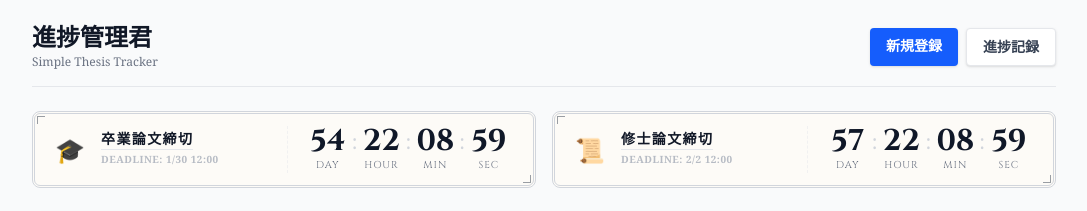
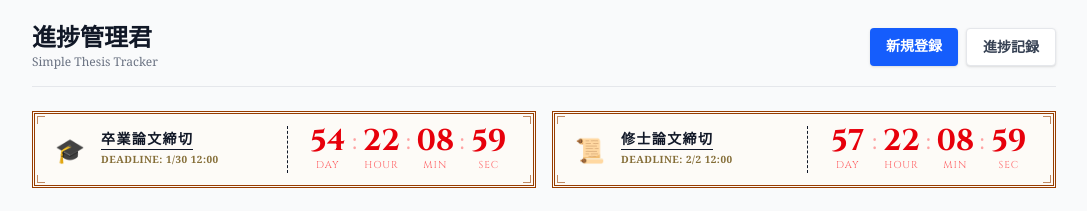
Before and after one commit to SimiChoco/SIDLab-paper-app, a Next.js app: page / in a window 1280 px wide. Shown: the top 211 px of the page, without its empty margins (96-1183 px from the left). Built offline with nearby package versions, Linux system fonts and the light colour scheme; no server answers; the database is empty.

Commit message:
update count design

```diff
--- a/src/app/components/DeadlineTimer.tsx
+++ b/src/app/components/DeadlineTimer.tsx
@@ -61,14 +61,12 @@ export default function DeadlineTimer() {
         title="卒業論文締切"
         date="1/30 12:00"
         data={timeLeft.undergrad}
-        colorClass="bg-indigo-500"
         icon="🎓"
       />
       <TimerCard
         title="修士論文締切"
         date="2/2 12:00"
         data={timeLeft.master}
-        colorClass="bg-pink-500"
         icon="📜"
       />
     </div>
@@ -78,13 +76,13 @@ export default function DeadlineTimer() {
 const TimeUnit = ({ value, label }: { value: number; label: string }) => (
   <div className="flex flex-col items-center justify-center min-w-[20px] sm:min-w-[48px]">
     <div
-      className="text-sm sm:text-3xl font-bold tabular-nums leading-none text-gray-900 text-center"
+      className="text-sm sm:text-3xl font-bold tabular-nums leading-none text-red-600 text-center"
       style={{ fontFamily: "'Cinzel', serif" }}
     >
       {value.toString().padStart(2, '0')}
     </div>
     <div
-      className="text-[6px] sm:text-[10px] font-medium text-gray-500 mt-0.5 uppercase tracking-tight sm:tracking-widest"
+      className="text-[6px] sm:text-[10px] font-medium text-red-400 mt-0.5 uppercase tracking-tight sm:tracking-widest"
       style={{ fontFamily: "'Cinzel', serif" }}
     >
       {label}
@@ -93,20 +91,18 @@ const TimeUnit = ({ value, label }: { value: number; label: string }) => (
 );
 
 const Separator = () => (
-  <div className="text-gray-300 font-light text-[10px] sm:text-xl -mt-0.5 sm:-mt-4 font-serif mx-0">:</div>
+  <div className="text-red-300 font-light text-[10px] sm:text-xl -mt-0.5 sm:-mt-4 font-serif mx-0">:</div>
 );
 
 const TimerCard = ({
   title,
   date,
   data,
-  colorClass,
   icon
 }: {
   title: string;
   date: string;
   data: TimeLeft;
-  colorClass: string;
   icon: string;
 }) => {
   const containerRef = useRef<HTMLDivElement>(null);
@@ -145,7 +141,7 @@ const TimerCard = ({
   return (
     <div
       ref={containerRef}
-      className="px-2 py-1.5 sm:px-5 sm:py-3 relative group transition-all duration-300 hover:shadow-md bg-[#fdfbf7] border sm:border-[3px] border-double border-gray-300 rounded-lg flex items-center justify-between gap-1 sm:gap-4 overflow-hidden"
+      className="px-2 py-1.5 sm:px-5 sm:py-3 relative group bg-[#fdfbf7] border sm:border-[3px] border-double border-amber-800 flex items-center justify-between gap-1 sm:gap-4 overflow-hidden"
     >
       {/* Hidden measurement div - always contains seconds for width calculation */}
       <div
@@ -156,7 +152,7 @@ const TimerCard = ({
         <div className="flex items-center gap-1 sm:gap-4 shrink-0">
           <div className={`hidden sm:block text-2xl`}>🎓</div>
           <div className="flex flex-col items-start">
-            <h3 className="text-[8px] sm:text-sm font-bold tracking-wide sm:tracking-widest uppercase whitespace-nowrap">{title}</h3>
+            <h3 className="text-[8px] sm:text-sm font-bold tracking-wide sm:tracking-widest uppercase whitespace-nowrap text-gray-900">{title}</h3>
           </div>
         </div>
         <div className="flex items-center pl-1 sm:pl-4 ml-0.5 sm:ml-2 shrink-0">
@@ -171,28 +167,33 @@ const TimerCard = ({
       </div>
 
       {/* Corner Accents */}
-      <div className={`absolute top-0.5 left-0.5 w-1 h-1 sm:w-2 sm:h-2 border-t border-l border-${colorClass.replace('bg-', '')}-400 opacity-50`} />
-      <div className={`absolute bottom-0.5 right-0.5 w-1 h-1 sm:w-2 sm:h-2 border-b border-r border-${colorClass.replace('bg-', '')}-400 opacity-50`} />
+      <div className="absolute top-0.5 left-0.5 w-1 h-1 sm:w-2 sm:h-2 border-t border-l border-amber-800 opacity-60" />
+      <div className="absolute top-0.5 right-0.5 w-1 h-1 sm:w-2 sm:h-2 border-t border-r border-amber-800 opacity-60" />
+      <div className="absolute bottom-0.5 left-0.5 w-1 h-1 sm:w-2 sm:h-2 border-b border-l border-amber-800 opacity-60" />
+      <div className="absolute bottom-0.5 right-0.5 w-1 h-1 sm:w-2 sm:h-2 border-b border-r border-amber-800 opacity-60" />
 
-      <div className="flex items-center gap-1 sm:gap-4 shrink-0">
+      <div className="flex items-center gap-2 sm:gap-4 min-w-0 flex-1">
         {/* Icon hidden on mobile */}
-        <div className={`hidden sm:block text-2xl ${colorClass.replace('bg-', 'text-')}`}>
+        <div className="hidden sm:block text-2xl text-gray-900">
           {icon}
         </div>
-        <div className="flex flex-col items-start">
+        <div className="flex flex-col items-start min-w-0">
           <h3
-            className="text-[8px] sm:text-sm font-bold text-gray-700 tracking-wide sm:tracking-widest uppercase border-b border-gray-200 pb-0.5 leading-none whitespace-nowrap"
+            className="text-[10px] sm:text-sm font-bold text-gray-900 tracking-wide sm:tracking-widest uppercase border-b border-gray-900 pb-0.5 leading-none whitespace-nowrap"
             style={{ fontFamily: "'Cinzel', serif" }}
           >
             {title}
           </h3>
-          <span className="hidden sm:block text-[10px] font-semibold text-gray-400 tracking-wider font-serif opacity-70 mt-0.5">
+          <span
+            className="hidden sm:block text-[10px] font-semibold tracking-wider font-serif opacity-90 mt-0.5"
+            style={{ color: 'rgb(120, 95, 35)' }}
+          >
             DEADLINE: {date}
           </span>
         </div>
       </div>
 
-      <div className="flex items-center justify-center pl-1 sm:pl-4 border-l border-gray-200/50 border-dashed ml-0.5 sm:ml-2 shrink-0">
+      <div className="flex items-center justify-center pl-2 sm:pl-4 border-l border-gray-900 border-dashed ml-1 sm:ml-2 shrink-0">
         <TimeUnit value={data.days} label="Day" />
         <Separator />
         <TimeUnit value={data.hours} label="Hour" />
```
